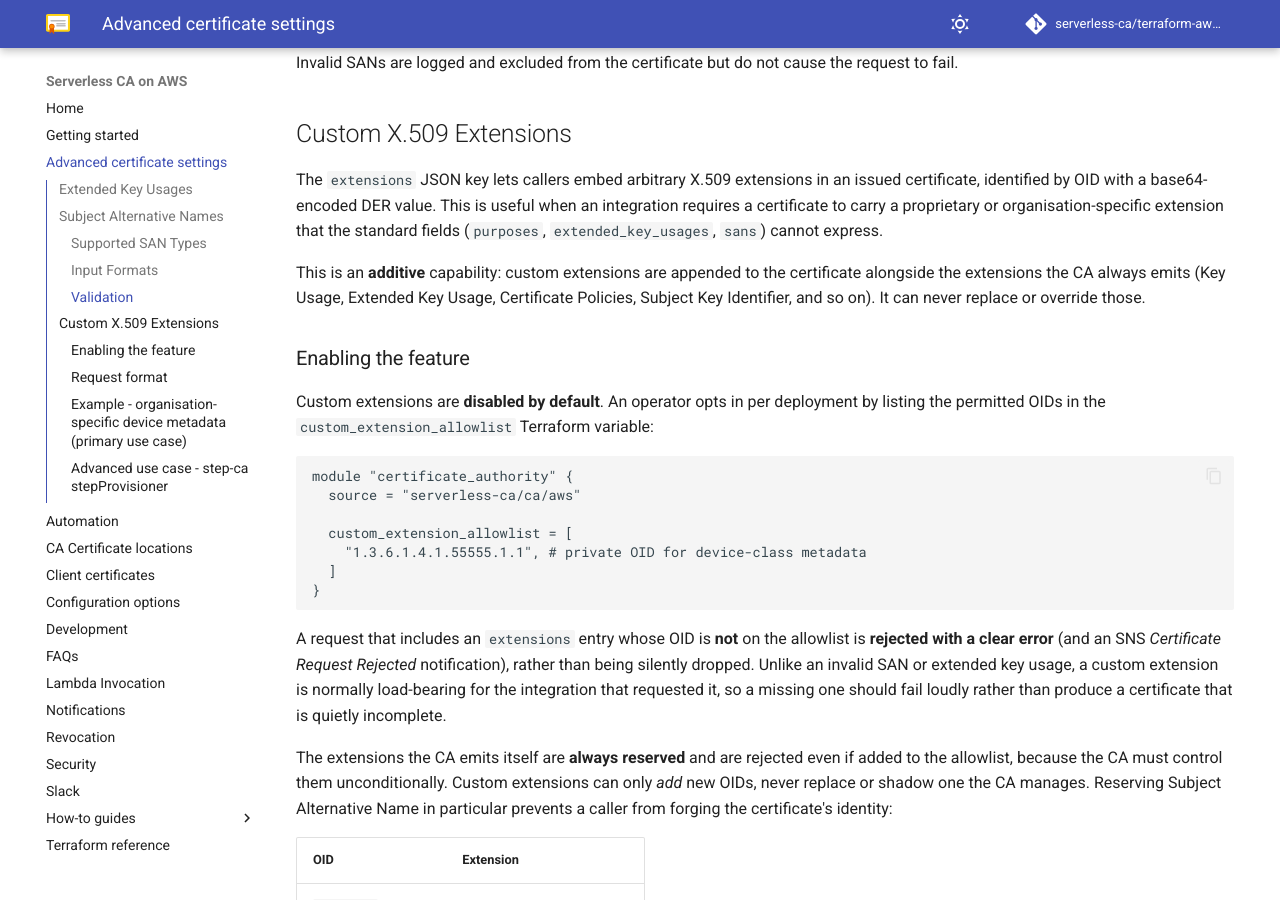
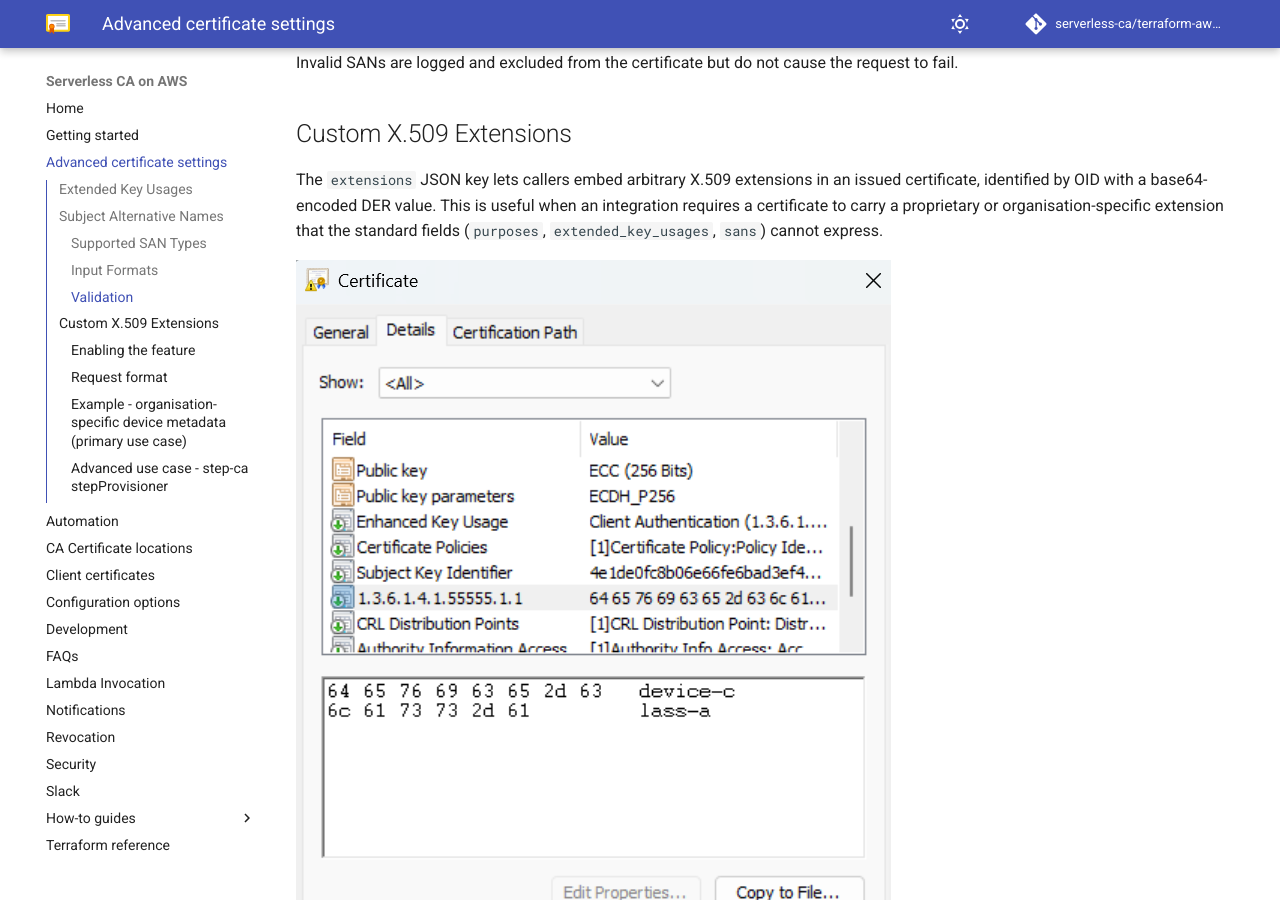
Before and after one commit to serverless-ca/terraform-aws-ca, an MkDocs documentation site: the page built from docs/certificate-settings.md, in a window 1280 px wide and 900 px high, scrolled down 4740 px. Built offline with MkDocs 1.6.1 and Material for MkDocs 9.7.7, drawn with Linux system fonts in a browser that asks for light colours; comment, search, counter and statistics services are not loaded.

Commit message:
Add image of custom X.509 extension (#608)

```diff
--- a/docs/certificate-settings.md
+++ b/docs/certificate-settings.md
@@ -126,6 +126,8 @@
 extension that the standard fields (`purposes`, `extended_key_usages`, `sans`) cannot
 express.
 
+![Custom Extensions](assets/images/custom-extension.png)
+
 This is an **additive** capability: custom extensions are appended to the certificate
 alongside the extensions the CA always emits (Key Usage, Extended Key Usage, Certificate
 Policies, Subject Key Identifier, and so on). It can never replace or override those.
```
Also changed, not shown: docs/assets/images/custom-extension.png (added).
